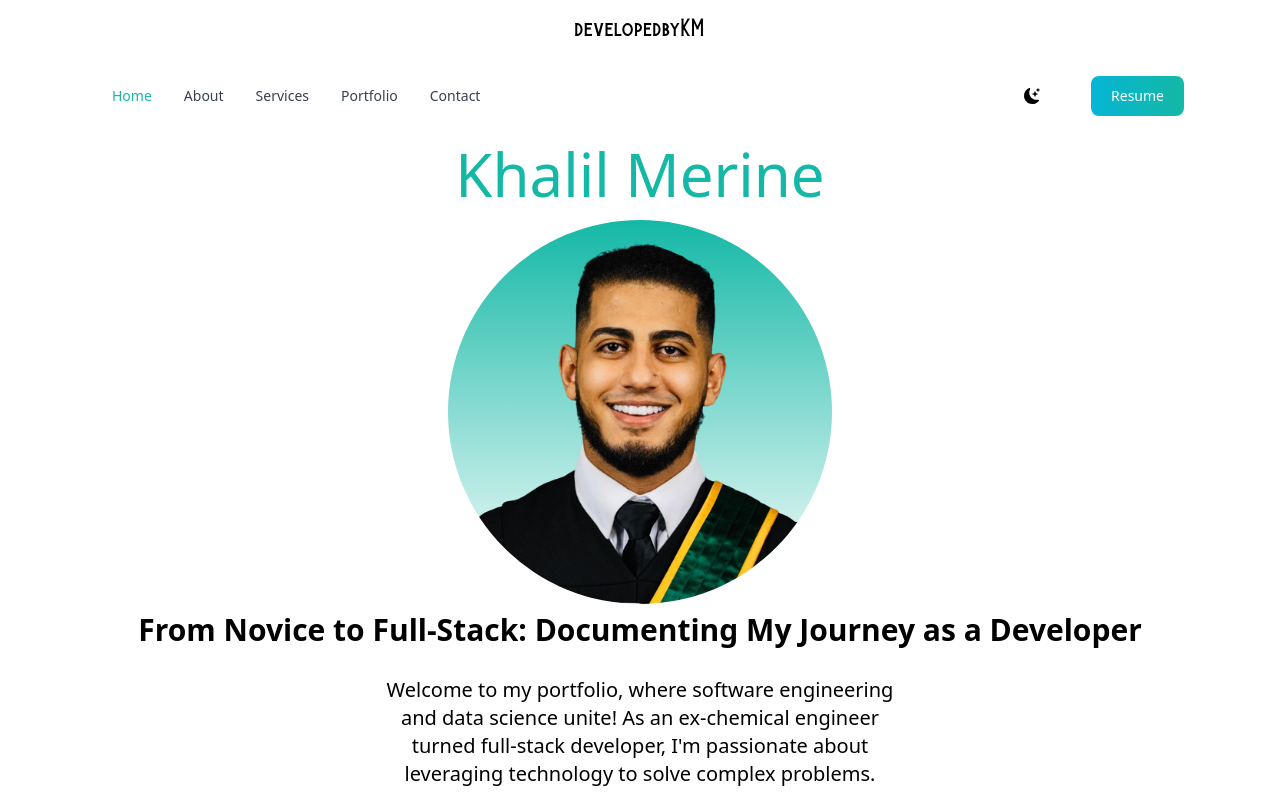
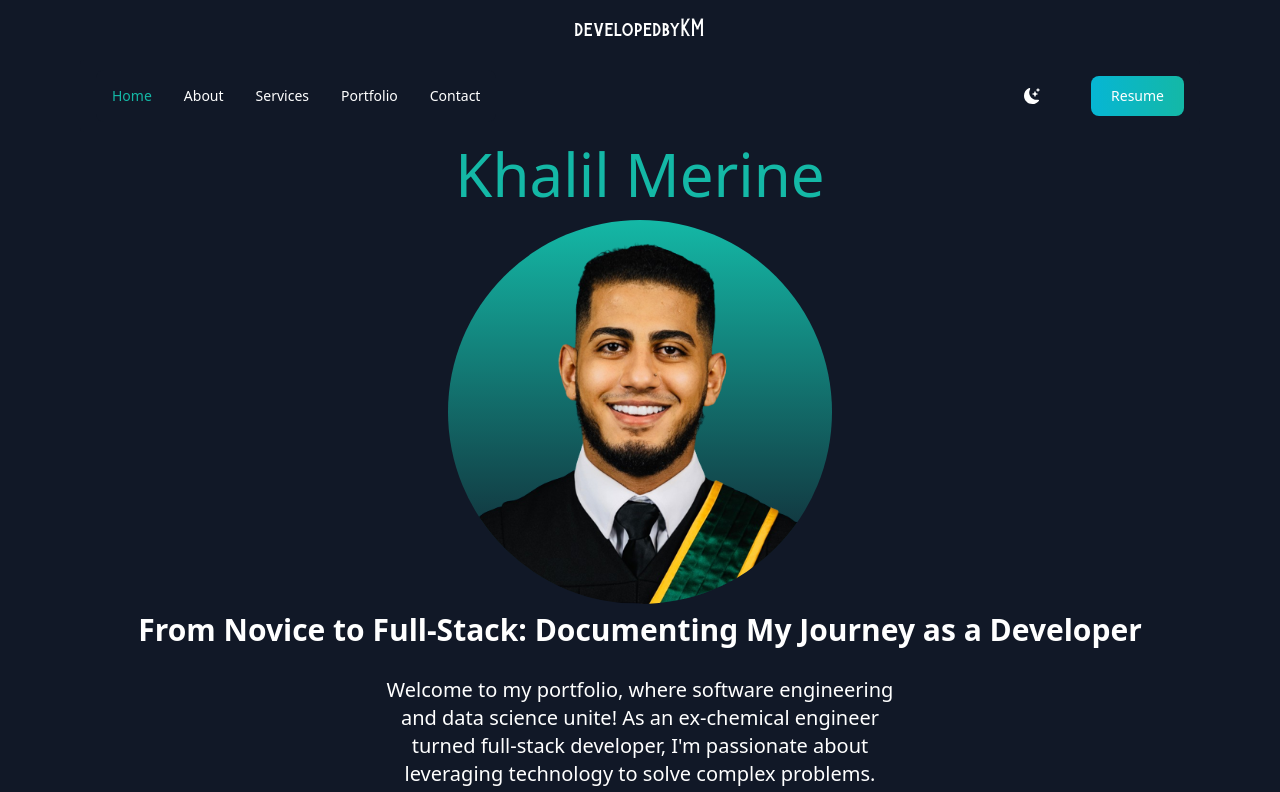
Before and after one commit to merinekh/khalil-merine-next-portfolio, a Next.js app: page / in a window 1280 px wide. Shown: the top 792 px of the page. Built offline with nearby package versions, Linux system fonts and the light colour scheme.

Commit message:
DarkMode On Default

```diff
--- a/pages/_app.tsx
+++ b/pages/_app.tsx
@@ -8,7 +8,7 @@ import { useState } from "react";
 import { motion } from "framer-motion";
 
 export default function App({ Component, pageProps, router }: AppProps) {
-  const [darkMode, setdarkMode] = useState(false);
+  const [darkMode, setdarkMode] = useState(true);
   const [isMenuOpen, setIsMenuOpen] = useState(false);
 
   const handleMenuToggle = () => {
```
